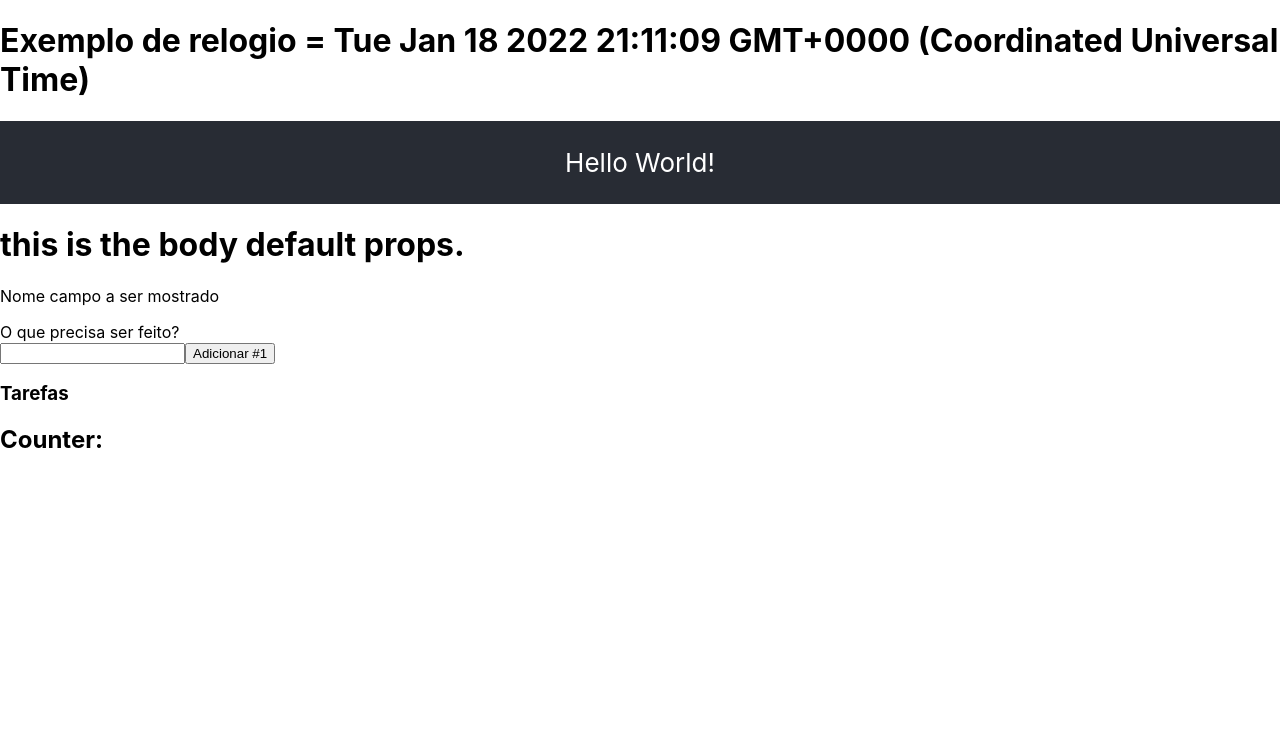
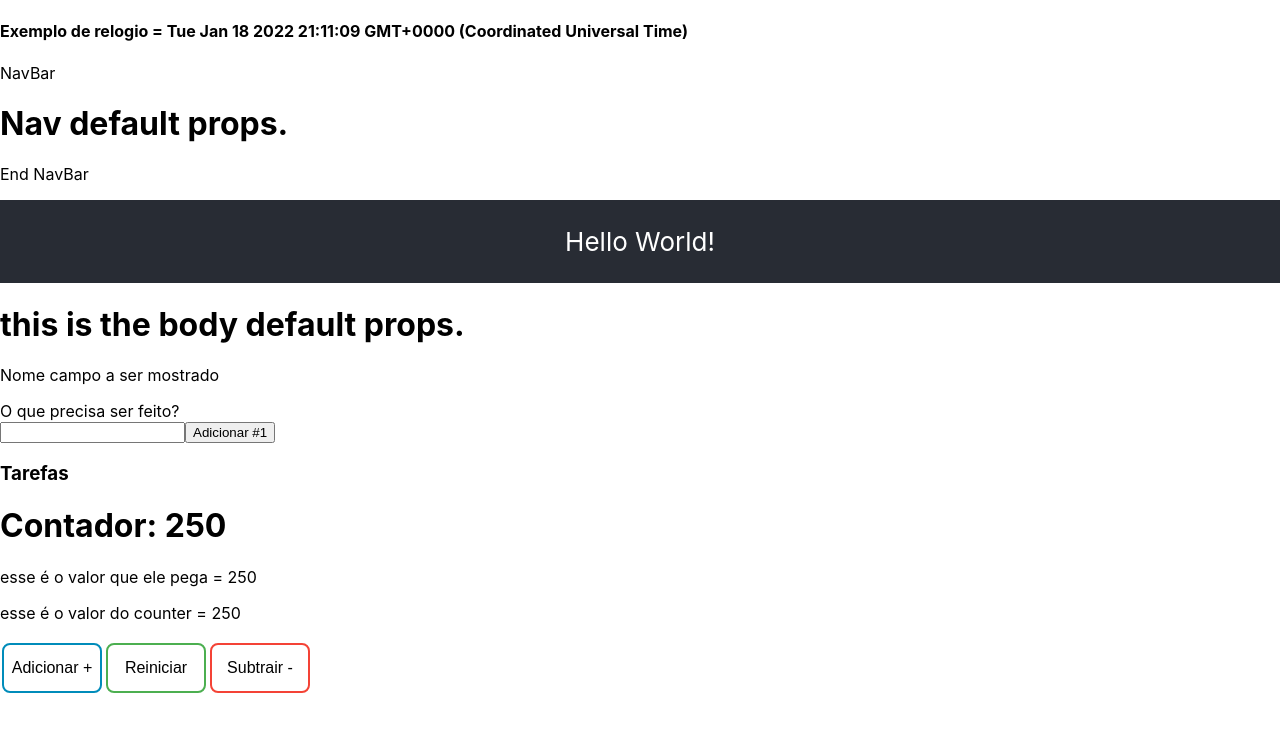
Before and after one commit to rafa1st/myapp, a React (Create React App) app: page / in a window 1280 px wide. Shown: the top 732 px of the page. Built offline with nearby package versions, Linux system fonts and the light colour scheme.

Commit message:
fase 2 para fazer o transporto de filho para pai

```diff
--- /dev/null
+++ b/src/components/ButtonDecrease.jsx
@@ -0,0 +1,7 @@
+import "../style/Button.css";
+
+function ButtonDecrease() {
+  return <button className="buttonDecrease">Subtrair -</button>;
+}
+
+export default ButtonDecrease;
--- a/src/components/ButtonIncrease.jsx
+++ b/src/components/ButtonIncrease.jsx
@@ -1,15 +1,19 @@
-import React from 'react';
+import { useState } from 'react';
+import "../style/Button.css";
 
-
-class ButtonIncrease extends React.Component {
-    constructor (props) {
-        super(props);
-        this.state = { }
-
-
-    }
-
-
-};
-
-export default ButtonIncrease;
+export default function ButtonIncrease(props) {
+  const value = props.value;
+  const [ counter, setCounter ] = useState(value);
+  return (
+    <>
+    <p>esse é o valor que ele pega = {value}</p>
+    <p>esse é o valor do counter = {counter}</p>
+    <button
+      type="button"
+      className="buttonIncrease"
+      onClick={ () => setCounter(counter + 1)}>
+      Adicionar +
+    </button>
+    </>
+  );
+}
--- /dev/null
+++ b/src/components/ButtonReset.jsx
@@ -0,0 +1,7 @@
+import "../style/Button.css";
+
+function ButtonReset() {
+  return <button className="buttonReset">Reiniciar</button>;
+}
+
+export default ButtonReset;
--- a/src/components/Counter.jsx
+++ b/src/components/Counter.jsx
@@ -1,22 +1,20 @@
-import React from "react";
+import { useState } from 'react';
 import "../style/Counter.css";
+import ButtonIncrease from "./ButtonIncrease";
+import ButtonDecrease from "./ButtonDecrease";
+import ButtonReset from "./ButtonReset";
 
+function Counter() {
+  const [ counter ] = useState(250);
 
-class Counter extends React.Component {
-  constructor(props) {
-    super(props);
-    this.state = {
-      counter: [],
-    };
-  }
-
-  render() {
-    return (
-      <div>
-        <h2>Counter: {this.state.counter}</h2>
-      </div>
-    );
-  }
+  return (
+    <>
+      <h1>Contador: {counter}</h1>
+      <ButtonIncrease value={ counter }/>
+      <ButtonReset value={ counter }/>
+      <ButtonDecrease value={ counter }/>
+    </>
+  );
 }
 
 export default Counter;
--- a/src/components/Header.jsx
+++ b/src/components/Header.jsx
@@ -1,22 +1,12 @@
 import "../style/Header.css";
-import React from "react";
 
-class Header extends React.Component {
-  constructor(props) {
-    super(props);
-    this.state = {
-      clock: Date(),
-    };
-  }
-
-  render() {
-    const clock = this.state.clock;
-    return (
-      <div>
-        <h1>Exemplo de relogio = {clock}</h1>
-      </div>
-    );
-  }
+function Header() {
+  const clock = Date();
+  return (
+    <div>
+      <h4>Exemplo de relogio = {clock}</h4>
+    </div>
+  );
 }
 
 export default Header;
--- a/src/components/navBar.jsx
+++ b/src/components/navBar.jsx
@@ -1,14 +1,14 @@
-import '../style/NavBar.css';
+import "../style/NavBar.css";
 
-const NavBar = (props) => {
-    return (
+function NavBar(props) {
+  return (
     <div>
-        <h1>{props.name}</h1>
+      <p>NavBar</p>
+      <h1>{props.name}</h1>
+      <p>End NavBar</p>
     </div>
-    );
-};
+  );
+}
 
-NavBar.defaultProps = { name: "this is the nav default props."}
-
-
+NavBar.defaultProps = { name: "Nav default props." };
 export default NavBar;
--- a/src/index.js
+++ b/src/index.js
@@ -8,11 +8,13 @@ import Body from "./components/Body";
 import MyComponent from "./components/MyComponent";
 import TodoApp from "./components/TodoApp";
 import Counter from "./components/Counter";
+import NavBar from "./components/NavBar";
 
 
 ReactDOM.render(
   <React.StrictMode>
     <Header />
+    <NavBar />
     <App />
     <Body />
     <MyComponent />
--- /dev/null
+++ b/src/style/Button.css
@@ -0,0 +1,62 @@
+.buttonIncrease {
+  background-color: #fff;
+  border: 2px solid #008cba;
+  color: black;
+  height: 50px;
+  width: 100px;
+  text-align: center;
+  text-decoration: none;
+  display: inline-block;
+  font-size: 16px;
+  border-radius: 8px;
+  margin: 4px 2px;
+  transition: 0.4s;
+  cursor: pointer;
+}
+
+.buttonIncrease:hover {
+  background-color: #008cba;
+  color: white;
+}
+
+.buttonDecrease {
+  background-color: #fff;
+  border: 2px solid #f44336;
+  color: black;
+  height: 50px;
+  width: 100px;
+  text-align: center;
+  text-decoration: none;
+  display: inline-block;
+  font-size: 16px;
+  border-radius: 8px;
+  margin: 4px 2px;
+  transition: 0.4s;
+  cursor: pointer;
+}
+
+.buttonDecrease:hover {
+  background-color: #f44336;
+  color: white;
+}
+
+.buttonReset {
+    background-color: #fff;
+    border: 2px solid #4CAF50;
+    color: black;
+    height: 50px;
+    width: 100px;
+    text-align: center;
+    text-decoration: none;
+    display: inline-block;
+    font-size: 16px;
+    border-radius: 8px;
+    margin: 4px 2px;
+    transition: 0.4s;
+    cursor: pointer;
+  }
+
+  .buttonReset:hover {
+    background-color: #4CAF50;
+    color: white;
+  }
```
